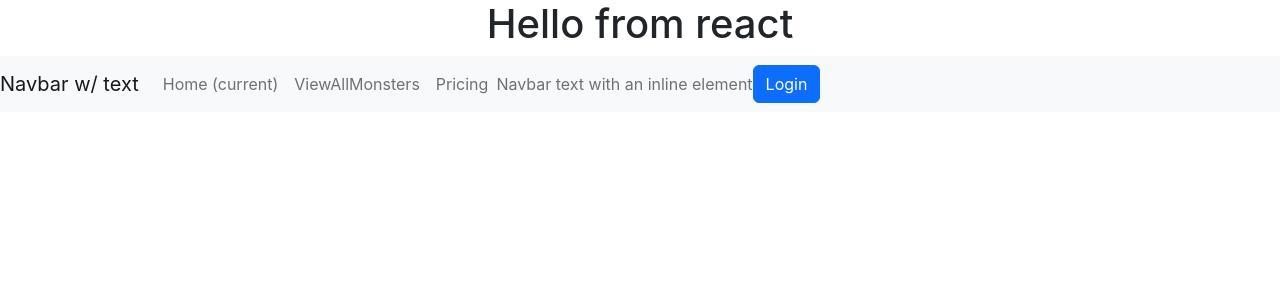
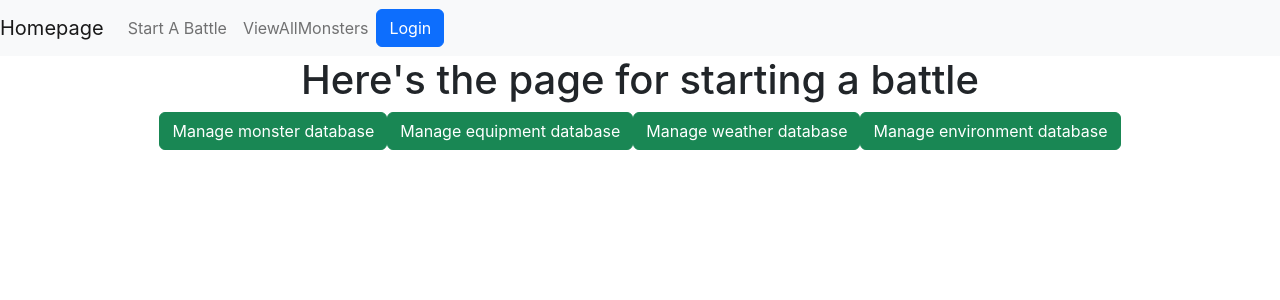
Before and after one commit to vishnunamboodiripad/JavaBeanRepo, a React (Create React App) app in the folder client/: page /manage in a window 1280 px wide. Shown: the top 300 px of the page. Built offline with nearby package versions, Linux system fonts and the light colour scheme.

Commit message:
NavBar working to all endpoints

```diff
--- a/client/src/App.js
+++ b/client/src/App.js
@@ -4,6 +4,14 @@ import NavBar from './components/NavBar';
 import LoginPage from './pages/LoginPage';
 import UserContext from './context/AuthContext';
 import { useState } from 'react';
+import HomePage from './pages/HomePage';
+import ViewAll from './pages/ViewAll';
+import StartBattle from './pages/BattleArena/StartBattle';
+import ManageArena from './pages/Manage/ManageArena';
+import ManageMonster from './pages/Manage/ManageMonster';
+import ManageEquipment from './pages/Manage/ManageEquipment';
+import ManageWeather from './pages/Manage/ManageWeather';
+import ManageEnvironment from './pages/Manage/ManageEnvironment';
 
 
 function App() {
@@ -20,20 +28,35 @@ function App() {
   return (
     <div className="App">
       <UserContext.Provider value = {loggedInUserData}>
-      <h1>Hello from react</h1>
-
-
         <BrowserRouter>
           <NavBar setLoggedInUserData = {setLoggedInUserData}/>
           <Switch>
             <Route exact path = "/">
-              <h1>Homepage</h1>
+              <HomePage/>
             </Route>
             <Route exact path = "/login">
               <LoginPage setLoggedInUserData = {setLoggedInUserData}/>
             </Route>
             <Route exact path = "/viewAll">
-              <h1>Page to view all the monsters</h1>
+              <ViewAll/>
+            </Route>
+            <Route exact path ="/battle">
+              <StartBattle/>
+            </Route>
+            <Route exact path = "/manage">
+              <ManageArena/>
+            </Route>
+            <Route exact path = "/manage/monster">
+              <ManageMonster/>
+            </Route>
+            <Route exact path = "/manage/equipment">
+              <ManageEquipment/>
+            </Route>
+            <Route exact path = "/manage/weather">
+              <ManageWeather/>
+            </Route>
+            <Route exact path = "/manage/environment">
+              <ManageEnvironment/>
             </Route>
           </Switch>
         </BrowserRouter>
--- a/client/src/components/NavBar.js
+++ b/client/src/components/NavBar.js
@@ -14,26 +14,24 @@ export default function NavBar({setLoggedInUserData}) {
 
     return (
     <nav className="navbar navbar-expand-lg navbar-light bg-light">
-        <a className="navbar-brand" href="#">Navbar w/ text</a>
+        <a className="navbar-brand" href="/">Homepage</a>
             <button className="navbar-toggler" type="button" data-toggle="collapse" data-target="#navbarText" aria-controls="navbarText" aria-expanded="false" aria-label="Toggle navigation">
                 <span className="navbar-toggler-icon"></span>
             </button>
         <div className="collapse navbar-collapse" id="navbarText">
             <ul className="navbar-nav mr-auto">
                 <li className="nav-item active">
-                    <a className="nav-link" href="/">Home <span className="sr-only">(current)</span></a>
+                    <a className="nav-link" href="/battle">Start A Battle</a>
                 </li>
                 <li className="nav-item">
                     <a className="nav-link" href="/viewAll">ViewAllMonsters</a>
                 </li>
                 <li className="nav-item">
-                     <a className="nav-link" href="#">Pricing</a>
+                     {user ? <a className="nav-link" href="/manage">Manage Arena</a> : null}
                 </li>
              </ul>
-            <span className="navbar-text">
-                Navbar text with an inline element
-            </span>
-            {user ? <a className = "btn btn-danger" onClick = {handleLogOut}>Log Out {user.userData.sub}</a>  : <a className = "btn btn-primary float-right" href ="/login">Login</a>}
+
+            {user ? <a className = "btn btn-danger " onClick = {handleLogOut}>Log Out {user.userData.sub}</a>  : <a className = "btn btn-primary float-right" href ="/login">Login</a>}
 
         </div>
     </nav>
--- /dev/null
+++ b/client/src/pages/BattleArena/StartBattle.js
@@ -0,0 +1,10 @@
+import React from "react";
+
+export default function StartBattle(){
+    return(
+        <div>
+        <h1>Here's the page for starting a battle</h1>
+        <a className = "btn btn-secondary" href = "/battle/arena" >Enter Arena</a>
+        </div>
+    )
+}
--- /dev/null
+++ b/client/src/pages/HomePage.js
@@ -0,0 +1,8 @@
+import React from "react";
+
+export default function HomePage() {
+    return (
+        <h1>Monster Bash!</h1>
+
+    )
+}
--- a/client/src/pages/LoginPage.js
+++ b/client/src/pages/LoginPage.js
@@ -5,6 +5,7 @@ import { useHistory } from 'react-router-dom';
 export default function LoginPage({setLoggedInUserData}) {
 
     const[loginData, setLoginData] = useState({username: "", password: ""});
+    const[errors,setErrors] = useState([]);
 
     const history = useHistory();
 
@@ -24,7 +25,7 @@ export default function LoginPage({setLoggedInUserData}) {
                 return response.json();
             }
             else if (response.status === 403) {
-                alert("Invalid Username/Password!")
+                alert("Invalid username/password combo");
             }
             else {
                 //errors happened. handle it later
@@ -61,6 +62,9 @@ export default function LoginPage({setLoggedInUserData}) {
 
     }
     return (
+        <div>
+        <h1>Monster Bash Login page</h1>
+        <h2>Please enter your login information below</h2>
         <form onSubmit={handleSubmit}>
             <label htmlFor = "username">Username: </label>
                 <input id = "username" value ={loginData.username} onChange ={handleInputChange}/>
@@ -68,5 +72,6 @@ export default function LoginPage({setLoggedInUserData}) {
                 <input type = "password" id = "password" value ={loginData.password} onChange ={handleInputChange}/>
             <button >Log in </button>
         </form>
+        </div>
     )
 }
--- /dev/null
+++ b/client/src/pages/Manage/ManageArena.js
@@ -0,0 +1,14 @@
+import React from "react";
+
+export default function HomePage() {
+    return (
+        <div>
+        <h1>Here's the page for starting a battle</h1>
+        <a className = "btn btn-success" href = "/manage/monster" >Manage monster database</a>
+        <a className = "btn btn-success" href = "/manage/equipment" >Manage equipment database</a>
+        <a className = "btn btn-success" href = "/manage/weather" >Manage weather database</a>
+        <a className = "btn btn-success" href = "/manage/environment" >Manage environment database</a>
+        </div>
+
+    )
+}
--- /dev/null
+++ b/client/src/pages/Manage/ManageEnvironment.js
@@ -0,0 +1,9 @@
+import React from "react";
+
+export default function ManageEnvironment(){
+
+
+    return (
+        <h1>Here's where the CRUD for the environment will happen</h1>
+    )
+}
--- /dev/null
+++ b/client/src/pages/Manage/ManageEquipment.js
@@ -0,0 +1,9 @@
+import React from "react";
+
+export default function ManageEquipment(){
+
+
+    return (
+        <h1>Here's where the CRUD for the equipment will happen</h1>
+    )
+}
--- /dev/null
+++ b/client/src/pages/Manage/ManageMonster.js
@@ -0,0 +1,9 @@
+import React from "react";
+
+export default function ManageMonster(){
+
+
+    return (
+        <h1>Here's where the CRUB for the monsters will happen</h1>
+    )
+}
--- /dev/null
+++ b/client/src/pages/Manage/ManageWeather.js
@@ -0,0 +1,9 @@
+import React from "react";
+
+export default function ManageWeather(){
+
+
+    return (
+        <h1>Here's where the CRUD for the weather will happen</h1>
+    )
+}
--- /dev/null
+++ b/client/src/pages/ViewAll.js
@@ -0,0 +1,9 @@
+import React from "react";
+
+export default function ViewAll(){
+
+
+    return (
+        <h1>Here's where we will display all the monsters to view</h1>
+    )
+}
```
Also changed, not shown: client/src/pages/BattleArena/BattleArena.js (added, +9 -0 lines).
